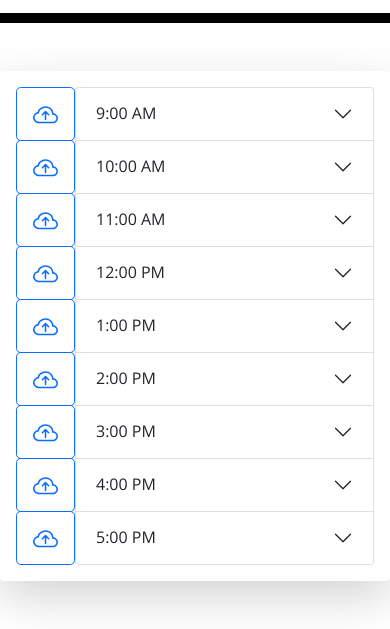
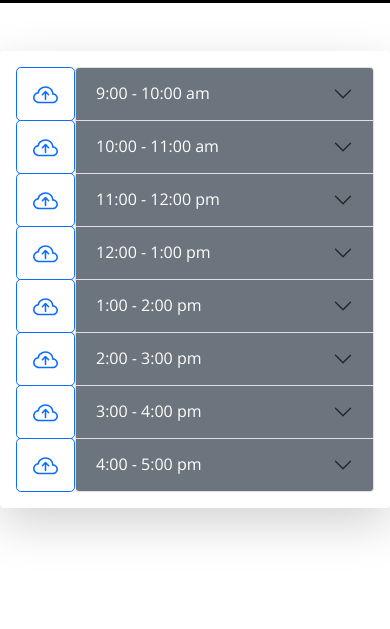
Before and after one commit to coderjake91/work-day-schedule-assistant, a plain HTML site: page index.html in a window 390 px wide. Shown: the part 252-881 px from the top of the page. After the commit the page ends 844 px from the top, so only its background shows below. Drawn offline with nearby package versions, Linux system fonts and the light colour scheme.

Commit message:
finished time block state logic, and added more styling improvements to the UI

```diff
--- a/assets/js/script.js
+++ b/assets/js/script.js
@@ -1,10 +1,10 @@
 /*
 Functions needed for Scheduler features
 -current date
--
-
+-time block state (colorize time blocks to represent blocks that are in the past, present, and future)
+-capture event entries from the UI, and store them to localstorage
+-persist event entries on the page (events stay in the input fields, even upon page-refresh)
 */
-
 
 //enable bootstrap tooltips
 var tooltipTriggerList = [].slice.call(document.querySelectorAll('[data-bs-toggle="tooltip"]'))
@@ -13,10 +13,66 @@ var tooltipList = tooltipTriggerList.map(function (tooltipTriggerEl) {
 })
 
 //display current date at the top of the scheduler
-const displayCurrentDate = () => {
-       $("#currentDay").text(moment().format("dddd, MMMM Do YYYY, h:mm:ss a"));
+function displayCurrentDate(currentMoment) {
+       $("#currentDay").text(moment(currentMoment).format("dddd, MMM Do YYYY, h:mm a"));
 }
 
+//colorize time blocks to visualize blocks that are in the past, present, and future
+window.onload = function timeBlockState() {
+       //get the current moment
+       const now = moment().add(10, 'h');
 
+       for(let i = 9; i < 17 ; i++){
+              //re-initialize switch variable
+              let blockState = '';
+              //grab each time string from the time block button innertext and compare it to the current moment
+              const buttonEl = `#${i}`;
+              const timeBlockValue = moment($(buttonEl).text(), "LT");
+              console.log(timeBlockValue.format("dddd, MMMM Do YYYY, h:mm a"));
+              console.log(now.format("dddd, MMMM Do YYYY, h:mm a"));
 
-displayCurrentDate();
+              let timeDiff = timeBlockValue.diff(now, 'h', true);
+
+              console.log(timeDiff);
+
+              if (timeDiff >= -1 && timeDiff <= 0) {
+                     blockState = 'isNow';
+              } else if (timeDiff < -1) {
+                     blockState = true;
+              } else if (timeDiff > 0 ) {
+                     blockState = false;
+              }
+
+              console.log(blockState);
+
+              switch(blockState){
+                     case true:
+                            //colorize 'past' time-blocks
+                            console.log('past');
+                            originalTimeValue = timeBlockValue.format("h:mm");
+                            valuePlusHour = timeBlockValue.add(1, "h");
+                            $(buttonEl).addClass("accordion-button collapsed bg-secondary text-white");
+                            $(buttonEl).html(`${originalTimeValue + ' - ' + valuePlusHour.format("h:mm a")}`);
+                            break;
+                     case false:
+                            //colorize 'future' time-blocks
+                            console.log('future');
+                            originalTimeValue = timeBlockValue.format("h:mm");
+                            valuePlusHour = timeBlockValue.add(1, "h");
+                            $(buttonEl).addClass("accordion-button collapsed bg-success text-dark opacity 25");
+                            $(buttonEl).html(`${originalTimeValue + ' - ' + valuePlusHour.format("h:mm a")}`);
+                            break;
+                     case 'isNow':
+                            //colorize and style 'now' time-block
+                            originalTimeValue = timeBlockValue.format("h:mm");
+                            valuePlusHour = timeBlockValue.add(1, "h");
+                            console.log('now');
+                            $(buttonEl).addClass("accordion-button collapsed btn-primary text-warning active border border-warning rounded-pill fst-italic");
+                            $(buttonEl).html(`Now <svg xmlns='http://www.w3.org/2000/svg' style='margin-left: 10px; margin-right: 10px;' width='20' height='20' fill='currentColor' class='bi bi-clock-fill' viewBox='0 0 16 16'><path d='M16 8A8 8 0 1 1 0 8a8 8 0 0 1 16 0zM8 3.5a.5.5 0 0 0-1 0V9a.5.5 0 0 0 .252.434l3.5 2a.5.5 0 0 0 .496-.868L8 8.71V3.5z'/></svg>
+                            ${originalTimeValue + ' - ' + valuePlusHour.format("h:mm a")}`);
+                            break;
+              }
+       }
+
+       displayCurrentDate(now);
+}
--- a/index.html
+++ b/index.html
@@ -82,145 +82,116 @@
                 <path d="M4.406 3.342A5.53 5.53 0 0 1 8 2c2.69 0 4.923 2 5.166 4.579C14.758 6.804 16 8.137 16 9.773 16 11.569 14.502 13 12.687 13H3.781C1.708 13 0 11.366 0 9.318c0-1.763 1.266-3.223 2.942-3.593.143-.863.698-1.723 1.464-2.383zm.653.757c-.757.653-1.153 1.44-1.153 2.056v.448l-.445.049C2.064 6.805 1 7.952 1 9.318 1 10.785 2.23 12 3.781 12h8.906C13.98 12 15 10.988 15 9.773c0-1.216-1.02-2.228-2.313-2.228h-.5v-.5C12.188 4.825 10.328 3 8 3a4.53 4.53 0 0 0-2.941 1.1z"/>
             </svg>
         </button>
-        <button type="button" class="btn btn-outline-primary rounded-3" data-bs-toggle="tooltip" data-bs-placement="left" title="Save Event @ 5:00 PM">
-            <svg xmlns="http://www.w3.org/2000/svg" width="25" height="25" fill="currentColor" class="bi bi-cloud-arrow-up" viewBox="0 0 16 16">
-                <path fill-rule="evenodd" d="M7.646 5.146a.5.5 0 0 1 .708 0l2 2a.5.5 0 0 1-.708.708L8.5 6.707V10.5a.5.5 0 0 1-1 0V6.707L6.354 7.854a.5.5 0 1 1-.708-.708l2-2z"/>
-                <path d="M4.406 3.342A5.53 5.53 0 0 1 8 2c2.69 0 4.923 2 5.166 4.579C14.758 6.804 16 8.137 16 9.773 16 11.569 14.502 13 12.687 13H3.781C1.708 13 0 11.366 0 9.318c0-1.763 1.266-3.223 2.942-3.593.143-.863.698-1.723 1.464-2.383zm.653.757c-.757.653-1.153 1.44-1.153 2.056v.448l-.445.049C2.064 6.805 1 7.952 1 9.318 1 10.785 2.23 12 3.781 12h8.906C13.98 12 15 10.988 15 9.773c0-1.216-1.02-2.228-2.313-2.228h-.5v-.5C12.188 4.825 10.328 3 8 3a4.53 4.53 0 0 0-2.941 1.1z"/>
-            </svg>
-        </button>
       </div>
       <div class="accordion" id="accordionPanelsStayOpenExample">
         <div class="accordion-item">
             <h2 class="accordion-header" id="panelsStayOpen-headingOne">
-              <button class="accordion-button collapsed" type="button" data-bs-toggle="collapse" data-bs-target="#panelsStayOpen-collapseOne" aria-expanded="false" aria-controls="panelsStayOpen-collapseOne">
-                9:00 AM
+              <button id="9" class="accordion-button collapsed" type="button" data-bs-toggle="collapse" data-bs-target="#panelsStayOpen-collapseOne" aria-expanded="false" aria-controls="panelsStayOpen-collapseOne">
+                    9:00 am
               </button>
             </h2>
             <div id="panelsStayOpen-collapseOne" class="accordion-collapse collapse" aria-labelledby="panelsStayOpen-headingOne">
               <div class="accordion-body">
                   <div class="input-group">
-                      <span class="input-group-text">Event Details:</span>
-                      <textarea class="form-control" aria-label="With textarea"></textarea>
+                      <textarea class="form-control" aria-label="With textarea" placeholder="Your Event Text Here..."></textarea>
                   </div>
               </div>
             </div>
           </div>
           <div class="accordion-item">
             <h2 class="accordion-header" id="panelsStayOpen-headingTwo">
-              <button class="accordion-button collapsed" type="button" data-bs-toggle="collapse" data-bs-target="#panelsStayOpen-collapseTwo" aria-expanded="false" aria-controls="panelsStayOpen-collapseTwo">
-                10:00 AM
+              <button id="10" class="accordion-button collapsed" type="button" data-bs-toggle="collapse" data-bs-target="#panelsStayOpen-collapseTwo" aria-expanded="false" aria-controls="panelsStayOpen-collapseTwo">
+                10:00 am
               </button>
             </h2>
             <div id="panelsStayOpen-collapseTwo" class="accordion-collapse collapse" aria-labelledby="panelsStayOpen-headingTwo">
               <div class="accordion-body">
                   <div class="input-group">
-                      <span class="input-group-text">Event Details:</span>
-                      <textarea class="form-control" aria-label="With textarea"></textarea>
+                      <textarea class="form-control" aria-label="With textarea" placeholder="Your Event Text Here..."></textarea>
                   </div>
               </div>
             </div>
           </div>
           <div class="accordion-item">
             <h2 class="accordion-header" id="panelsStayOpen-headingThree">
-              <button class="accordion-button collapsed" type="button" data-bs-toggle="collapse" data-bs-target="#panelsStayOpen-collapseThree" aria-expanded="false" aria-controls="panelsStayOpen-collapseThree">
-                11:00 AM
+              <button id="11" class="accordion-button collapsed" type="button" data-bs-toggle="collapse" data-bs-target="#panelsStayOpen-collapseThree" aria-expanded="false" aria-controls="panelsStayOpen-collapseThree">
+                11:00 am
               </button>
             </h2>
             <div id="panelsStayOpen-collapseThree" class="accordion-collapse collapse" aria-labelledby="panelsStayOpen-headingThree">
               <div class="accordion-body">
                   <div class="input-group">
-                      <span class="input-group-text">Event Details:</span>
-                      <textarea class="form-control" aria-label="With textarea"></textarea>
+                      <textarea class="form-control" aria-label="With textarea" placeholder="Your Event Text Here..."></textarea>
                   </div>
               </div>
             </div>
           </div>
           <div class="accordion-item">
             <h2 class="accordion-header" id="panelsStayOpen-headingFour">
-              <button class="accordion-button collapsed" type="button" data-bs-toggle="collapse" data-bs-target="#panelsStayOpen-collapseFour" aria-expanded="false" aria-controls="panelsStayOpen-collapseFour">
-                12:00 PM
+              <button id="12" class="accordion-button collapsed" type="button" data-bs-toggle="collapse" data-bs-target="#panelsStayOpen-collapseFour" aria-expanded="false" aria-controls="panelsStayOpen-collapseFour">
+                12:00 pm
               </button>
             </h2>
             <div id="panelsStayOpen-collapseFour" class="accordion-collapse collapse" aria-labelledby="panelsStayOpen-headingFour">
               <div class="accordion-body">
                   <div class="input-group">
-                      <span class="input-group-text">Event Details:</span>
-                      <textarea class="form-control" aria-label="With textarea"></textarea>
+                      <textarea class="form-control" aria-label="With textarea" placeholder="Your Event Text Here..."></textarea>
                   </div>
               </div>
             </div>
           </div>
           <div class="accordion-item">
             <h2 class="accordion-header" id="panelsStayOpen-headingFive">
-              <button class="accordion-button collapsed" type="button" data-bs-toggle="collapse" data-bs-target="#panelsStayOpen-collapseFive" aria-expanded="false" aria-controls="panelsStayOpen-collapseFive">
-                1:00 PM
+              <button id="13" class="accordion-button collapsed" type="button" data-bs-toggle="collapse" data-bs-target="#panelsStayOpen-collapseFive" aria-expanded="false" aria-controls="panelsStayOpen-collapseFive">
+                1:00 pm
               </button>
             </h2>
             <div id="panelsStayOpen-collapseFive" class="accordion-collapse collapse" aria-labelledby="panelsStayOpen-headingFive">
               <div class="accordion-body">
                   <div class="input-group">
-                      <span class="input-group-text">Event Details:</span>
-                      <textarea class="form-control" aria-label="With textarea"></textarea>
+                      <textarea class="form-control" aria-label="With textarea" placeholder="Your Event Text Here..."></textarea>
                   </div>
               </div>
             </div>
           </div>
           <div class="accordion-item">
             <h2 class="accordion-header" id="panelsStayOpen-headingSix">
-              <button class="accordion-button collapsed" type="button" data-bs-toggle="collapse" data-bs-target="#panelsStayOpen-collapseSix" aria-expanded="false" aria-controls="panelsStayOpen-collapseSix">
-                2:00 PM
+              <button id="14" class="accordion-button collapsed" type="button" data-bs-toggle="collapse" data-bs-target="#panelsStayOpen-collapseSix" aria-expanded="false" aria-controls="panelsStayOpen-collapseSix">
+                2:00 pm
               </button>
             </h2>
             <div id="panelsStayOpen-collapseSix" class="accordion-collapse collapse" aria-labelledby="panelsStayOpen-headingSix">
               <div class="accordion-body">
                   <div class="input-group">
-                      <span class="input-group-text">Event Details:</span>
-                      <textarea class="form-control" aria-label="With textarea"></textarea>
+                      <textarea class="form-control" aria-label="With textarea" placeholder="Your Event Text Here..."></textarea>
                   </div>
               </div>
             </div>
           </div>
           <div class="accordion-item">
             <h2 class="accordion-header" id="panelsStayOpen-headingSeven">
-              <button class="accordion-button collapsed" type="button" data-bs-toggle="collapse" data-bs-target="#panelsStayOpen-collapseSeven" aria-expanded="false" aria-controls="panelsStayOpen-collapseSeven">
-                3:00 PM
+              <button id="15" class="accordion-button collapsed" type="button" data-bs-toggle="collapse" data-bs-target="#panelsStayOpen-collapseSeven" aria-expanded="false" aria-controls="panelsStayOpen-collapseSeven">
+                3:00 pm
               </button>
             </h2>
             <div id="panelsStayOpen-collapseSeven" class="accordion-collapse collapse" aria-labelledby="panelsStayOpen-headingSeven">
               <div class="accordion-body">
                   <div class="input-group">
-                      <span class="input-group-text">Event Details:</span>
-                      <textarea class="form-control" aria-label="With textarea"></textarea>
+                      <textarea class="form-control" aria-label="With textarea" placeholder="Your Event Text Here..."></textarea>
                   </div>
               </div>
             </div>
           </div>
           <div class="accordion-item">
             <h2 class="accordion-header" id="panelsStayOpen-headingEight">
-              <button class="accordion-button collapsed" type="button" data-bs-toggle="collapse" data-bs-target="#panelsStayOpen-collapseEight" aria-expanded="false" aria-controls="panelsStayOpen-collapseEight">
-                4:00 PM
+              <button id="16" class="accordion-button collapsed" type="button" data-bs-toggle="collapse" data-bs-target="#panelsStayOpen-collapseEight" aria-expanded="false" aria-controls="panelsStayOpen-collapseEight">
+                4:00 pm
               </button>
             </h2>
             <div id="panelsStayOpen-collapseEight" class="accordion-collapse collapse" aria-labelledby="panelsStayOpen-headingEight">
               <div class="accordion-body">
                   <div class="input-group">
-                      <span class="input-group-text">Event Details:</span>
-                      <textarea class="form-control" aria-label="With textarea"></textarea>
-                  </div>
-              </div>
-            </div>
-          </div>
-          <div class="accordion-item">
-            <h2 class="accordion-header" id="panelsStayOpen-headingNine">
-              <button class="accordion-button collapsed" type="button" data-bs-toggle="collapse" data-bs-target="#panelsStayOpen-collapseNine" aria-expanded="false" aria-controls="panelsStayOpen-collapseNine">
-                5:00 PM
-              </button>
-            </h2>
-            <div id="panelsStayOpen-collapseNine" class="accordion-collapse collapse" aria-labelledby="panelsStayOpen-headingNine">
-              <div class="accordion-body">
-                  <div class="input-group">
-                      <span class="input-group-text">Event Details:</span>
-                      <textarea class="form-control" aria-label="With textarea"></textarea>
+                      <textarea class="form-control" aria-label="With textarea" placeholder="Your Event Text Here..."></textarea>
                   </div>
               </div>
             </div>
```
